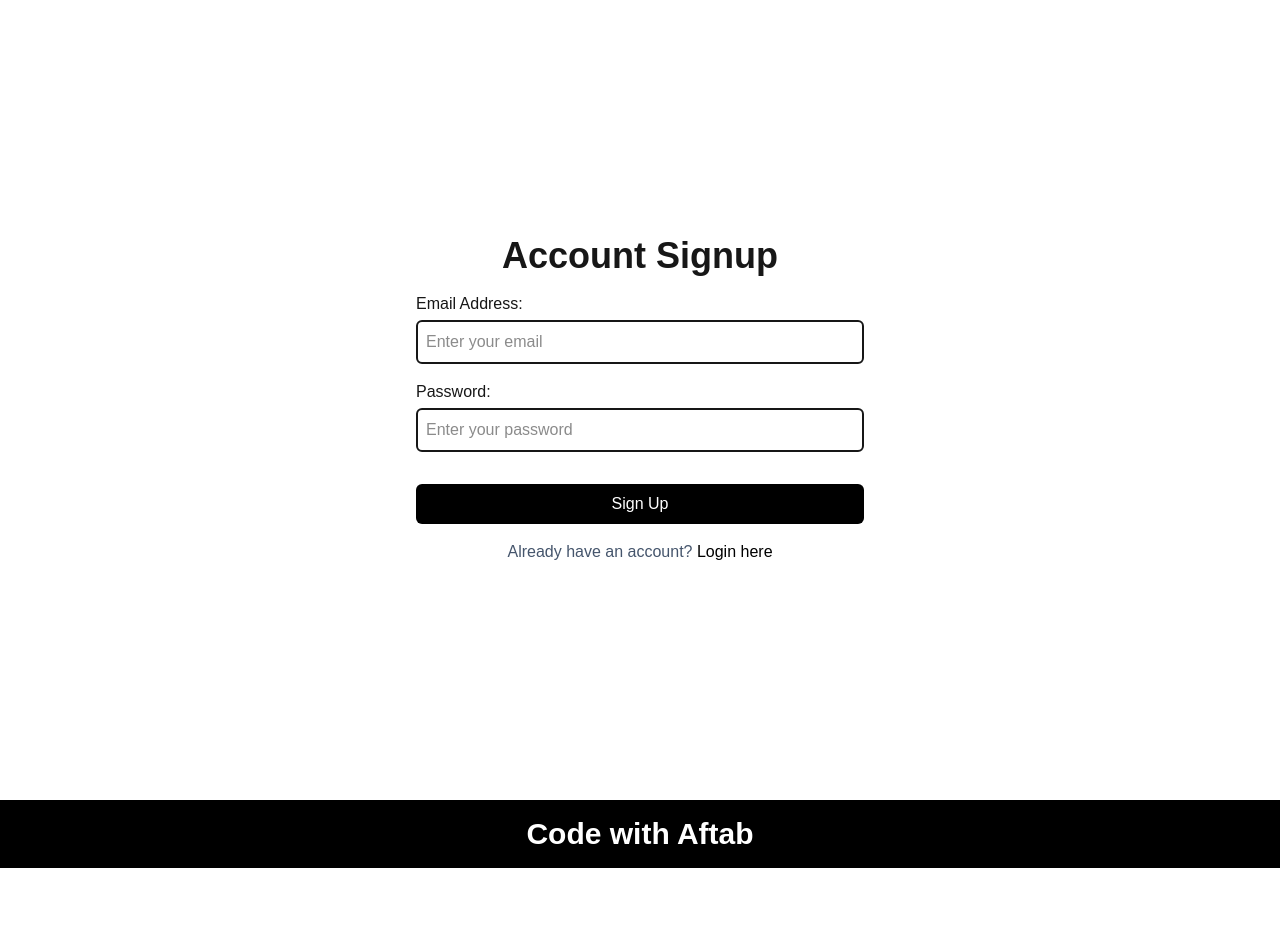
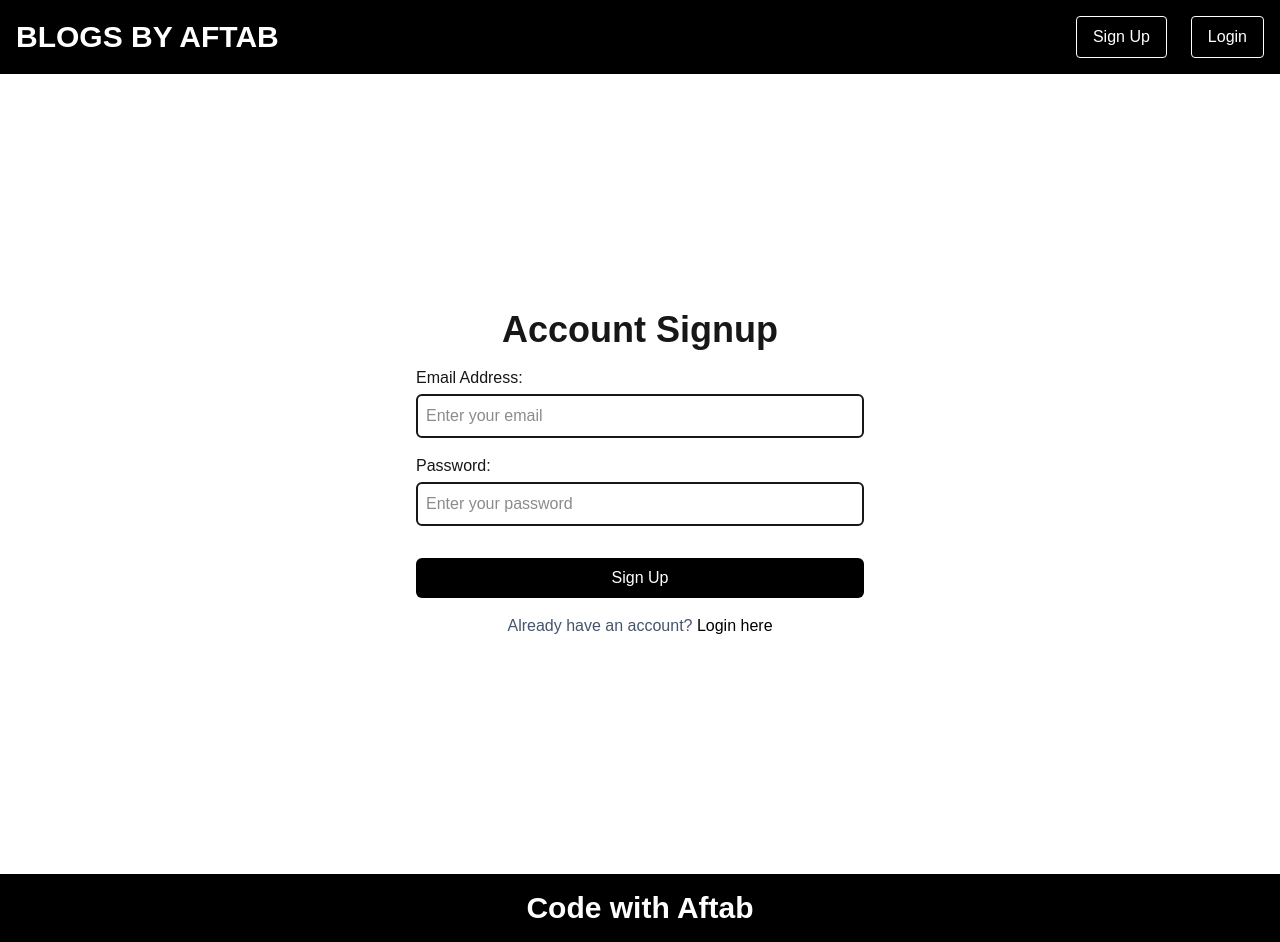
Before and after one commit to Aftab-Ahmed-Soomro/Blog-App-using-Next, a Next.js app: page /pages/signup in a window 1280 px wide. Before the commit the page ends 868 px from the top, so only its background shows below. Built offline with nearby package versions, Linux system fonts and the light colour scheme; no server answers.

Commit message:
blog app.

```diff
--- a/src/app/pages/signup/page.jsx
+++ b/src/app/pages/signup/page.jsx
@@ -4,6 +4,7 @@ import React, { useState } from 'react';
 import Link from 'next/link';
 import { Router } from 'next/navigation';
 import { UserAuth } from '@/app/context/AuthContext';
+import Header from '@/app/modules/Header/page';
 
 const Signup = () => {
     const { signUpNewUser } = UserAuth();
@@ -24,6 +25,8 @@ const Signup = () => {
     };
 
     return (
+        <>
+        <Header />
         <div className='flex flex-col items-center justify-center h-screen p-4'>
             <h1 className='text-4xl font-semibold mb-4'>Account Signup</h1>
             <form onSubmit={handleSignUp} className='w-full max-w-md space-y-4'>
@@ -69,6 +72,7 @@ const Signup = () => {
                 </Link>
             </p>
         </div>
+        </>
     );
 }
 
```
